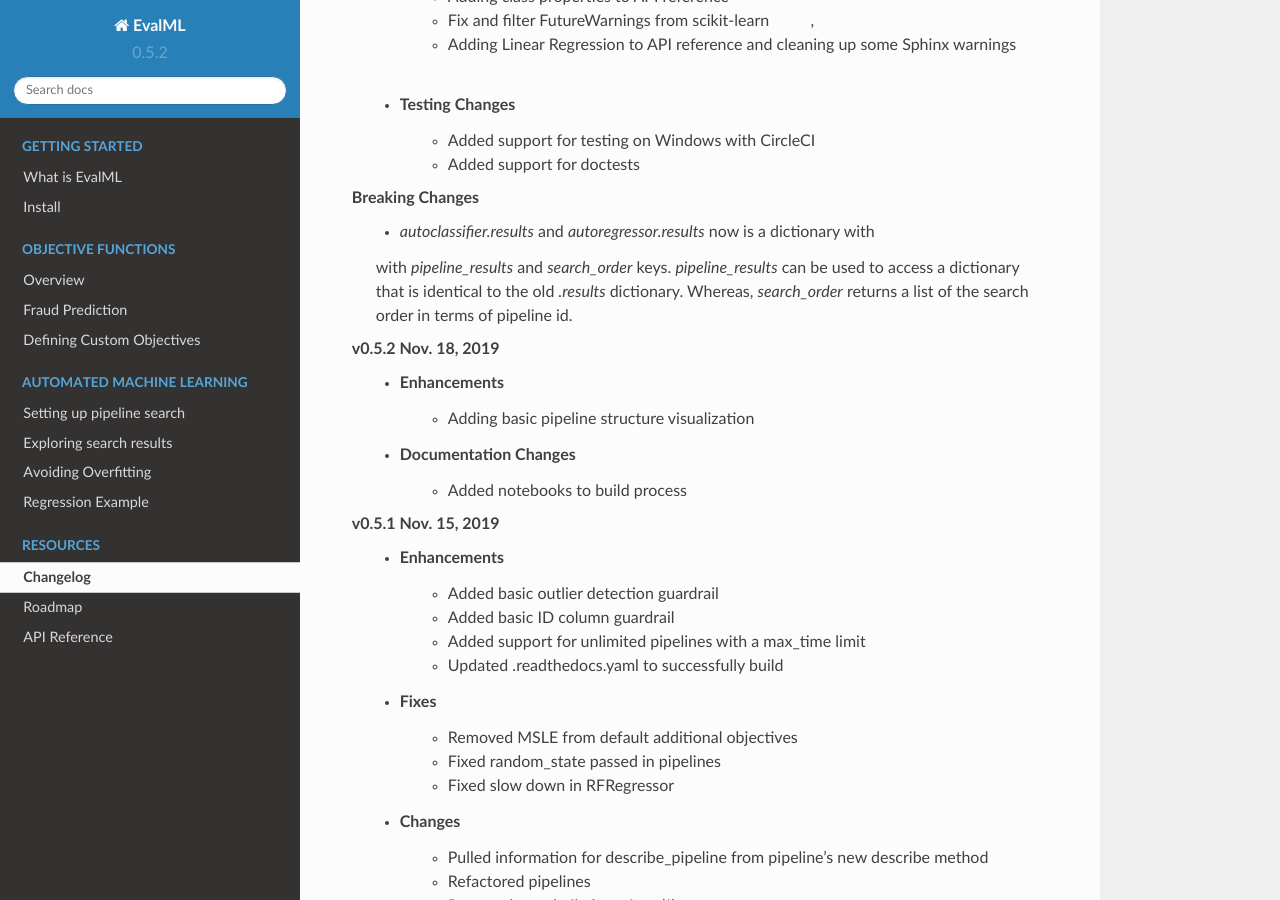
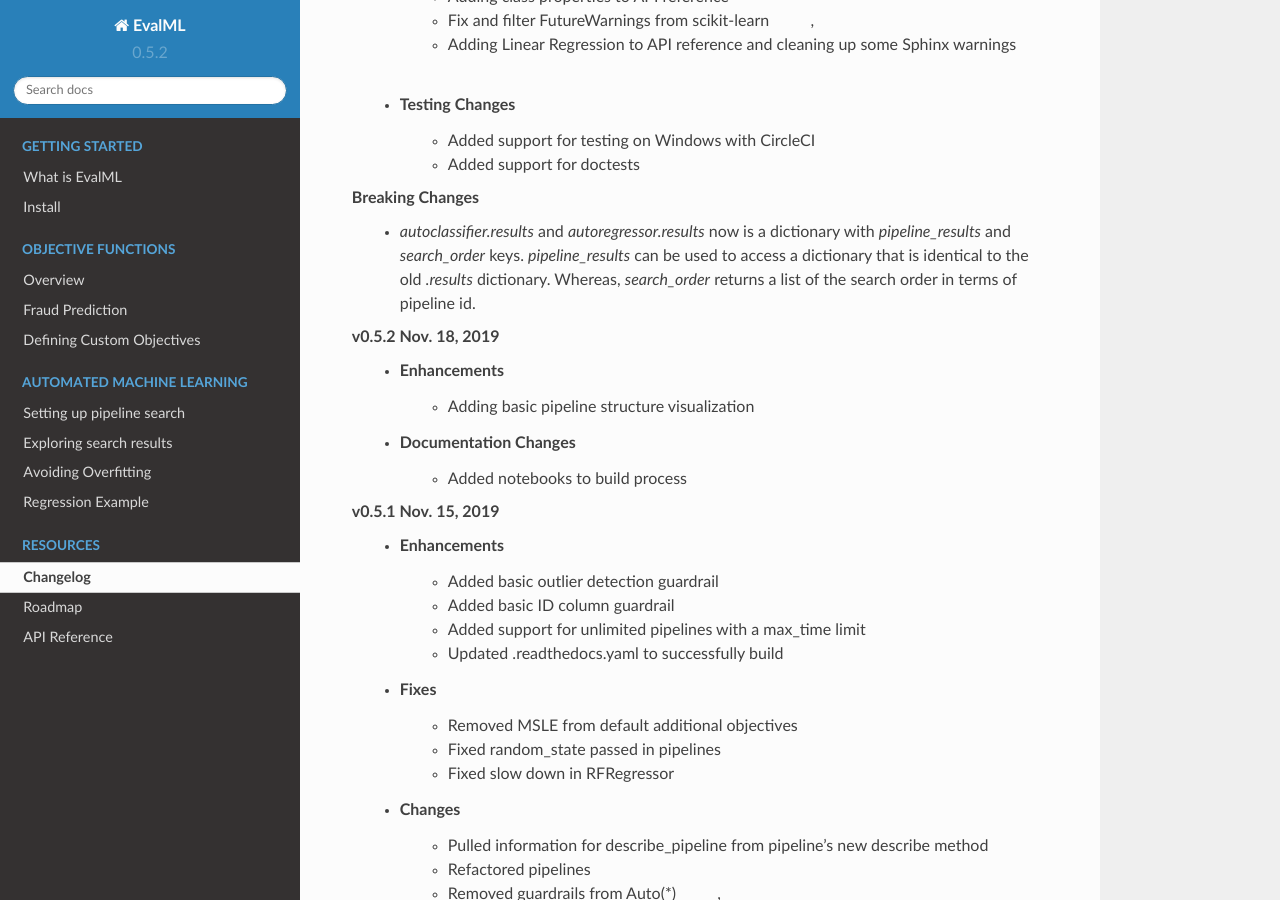
Before and after one commit to alteryx/evalml, a Sphinx documentation site: the page built from docs/source/changelog.rst, in a window 1280 px wide and 900 px high, scrolled down 578 px. Built offline with Sphinx 7.4.7 and the Read the Docs theme 2.0.0, drawn with Linux system fonts in a browser that asks for light colours; pages that are not in the unit, such as notebooks, are missing from menus; comment, search, counter and statistics services are not loaded.

Commit message:
Edit breaking

```diff
--- a/docs/source/changelog.rst
+++ b/docs/source/changelog.rst
@@ -20,11 +20,12 @@
     * Testing Changes
         * Added support for testing on Windows with CircleCI :pr:`226`
         * Added support for doctests :pr:`233`
+
 **Breaking Changes**
-    * `autoclassifier.results` and `autoregressor.results` now is a dictionary with
-    with `pipeline_results` and `search_order` keys. `pipeline_results` can be used
-    to access a dictionary that is identical to the old `.results` dictionary. Whereas,
-    `search_order` returns a list of the search order in terms of pipeline id.
+    *   `autoclassifier.results` and `autoregressor.results` now is a dictionary
+        with `pipeline_results` and `search_order` keys. `pipeline_results` can be used
+        to access a dictionary that is identical to the old `.results` dictionary. Whereas,
+        `search_order` returns a list of the search order in terms of pipeline id.
 
 **v0.5.2 Nov. 18, 2019**
     * Enhancements
```
Also changed, not shown: docs/source/index.ipynb.
